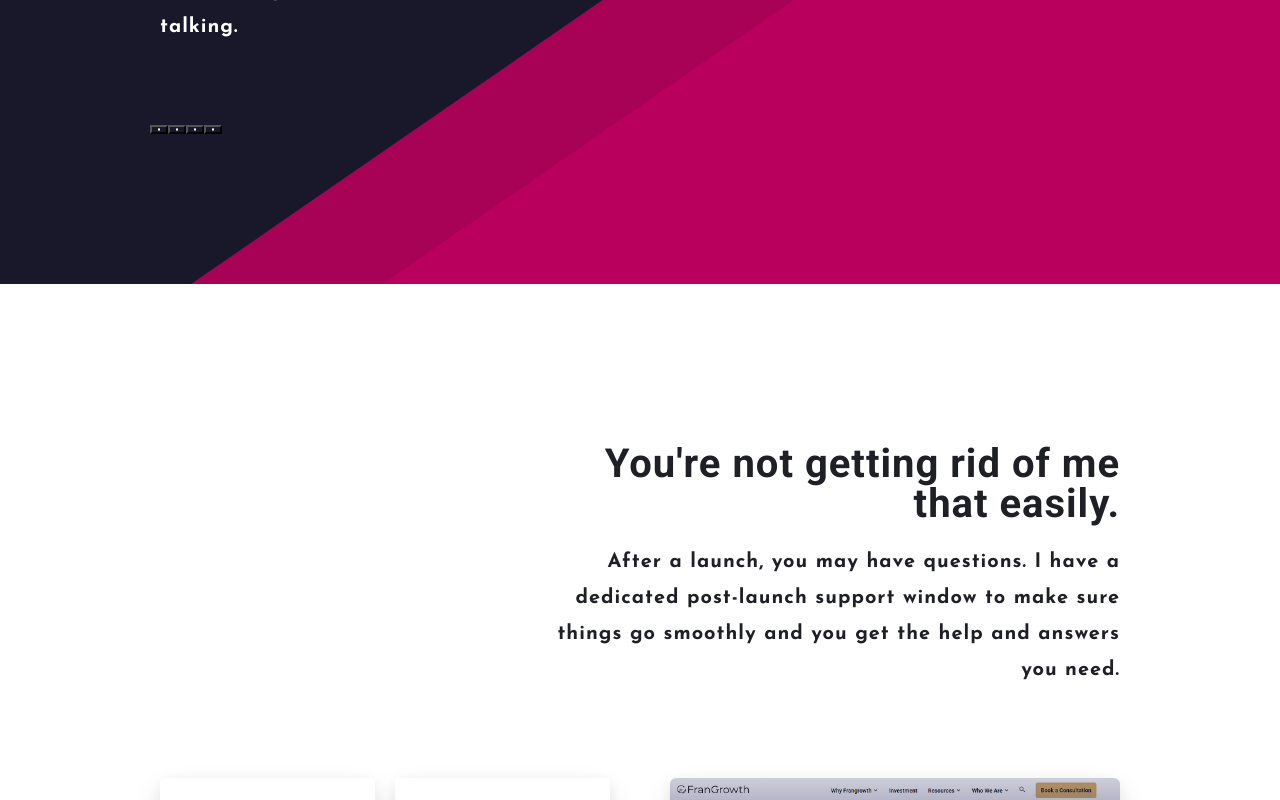
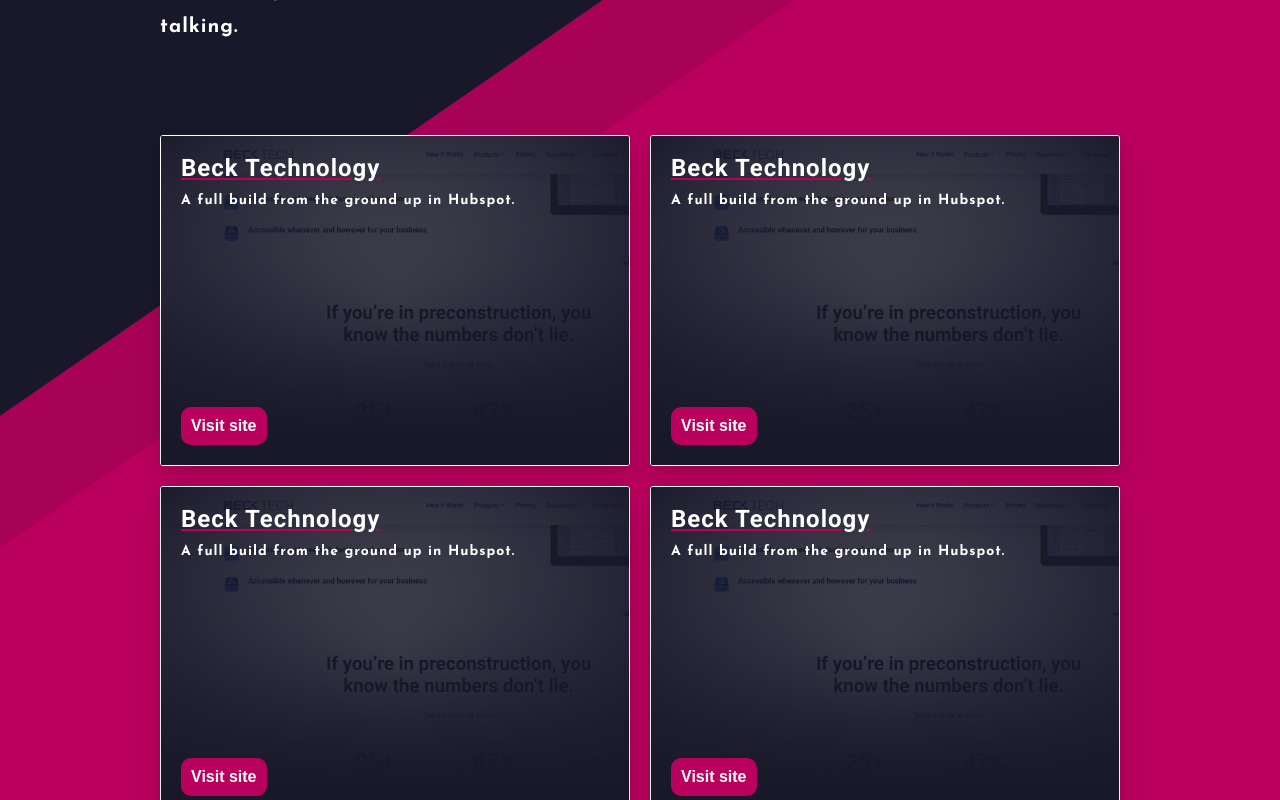
Before and after one commit to DillonKyleDev/PortfolioV3, a React (Create React App) app: page / in a window 1280 px wide. Shown: the part 4080-4880 px from the top of the page. Built offline with nearby package versions, Linux system fonts and the light colour scheme.

Commit message:
Button fixes

```diff
--- a/src/Components/MultiColumn/MultiColumn.js
+++ b/src/Components/MultiColumn/MultiColumn.js
@@ -37,7 +37,7 @@
   } = props;
 
   return (
-    <button className='project-card-spacing'>
+    <div className='project-card-spacing'>
       <div className='project-card'>
         { image &&
           <div className='project-card__image'>
@@ -62,7 +62,7 @@
           </div>
         </div>
       </div>
-    </button>
+    </div>
   )
 }
 
```
